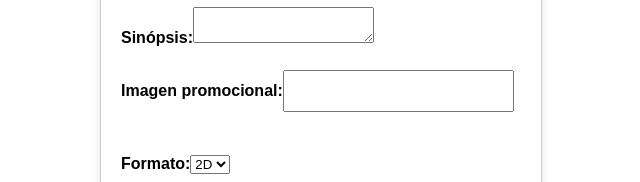
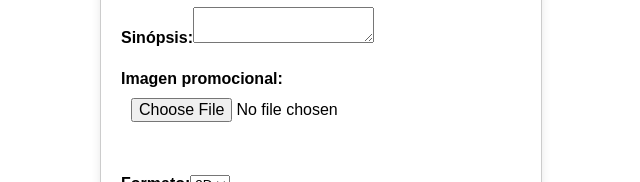
Before and after one commit to jegmdev/frontend_quality_pictures, a React (Create React App) app: page /admin/peliculas in a window 1280 px wide. Shown: the part 284-466 px from the top of the page, without its empty margins (319-959 px from the left). Built offline with nearby package versions, Linux system fonts and the light colour scheme.

Commit message:
MovieForm

```diff
--- /dev/null
+++ b/src/auth/constants.ts
@@ -0,0 +1 @@
+export const API_URL = 'http://localhost:3001/api/login'
--- a/src/components/Login.js
+++ b/src/components/Login.js
@@ -3,6 +3,7 @@ import { Link, Navigate, useNavigate } from "react-router-dom";
 import "../css/Login.css";
 import DefaultLayout from "../layout/DefaultLayout.tsx";
 import { useAuth } from '../auth/AuthProvider.tsx';
+import { API_URL } from '../auth/constants.ts'
 
 const Login = () => {
   const [email, setEmail] = useState("");
@@ -19,7 +20,7 @@ const Login = () => {
     e.preventDefault();
 
     try {
-      const response = await fetch("http://localhost:3001/api/login", {
+      const response = await fetch(`${API_URL}/login`, {
         method: "POST",
         credentials: "include",
         headers: {
--- a/src/components/MovieForm.js
+++ b/src/components/MovieForm.js
@@ -63,7 +63,7 @@ class MovieForm extends Component {
           <label>
             Imagen promocional:
             <input
-              type=""
+              type="file"
               name="promotionalImage"
               value={this.state.promotionalImage}
               onChange={this.handleChange}
--- a/src/components/Registro.js
+++ b/src/components/Registro.js
@@ -71,7 +71,7 @@ const Registro = () => {
     setError(""); // Limpiar mensajes de error previos
 
     try {
-      const response = await fetch("http://localhost:3001/api/registro", {
+      const response = await fetch('${API_URL}/registro', {
         method: "POST",
         credentials: "include",
         headers: {
```
